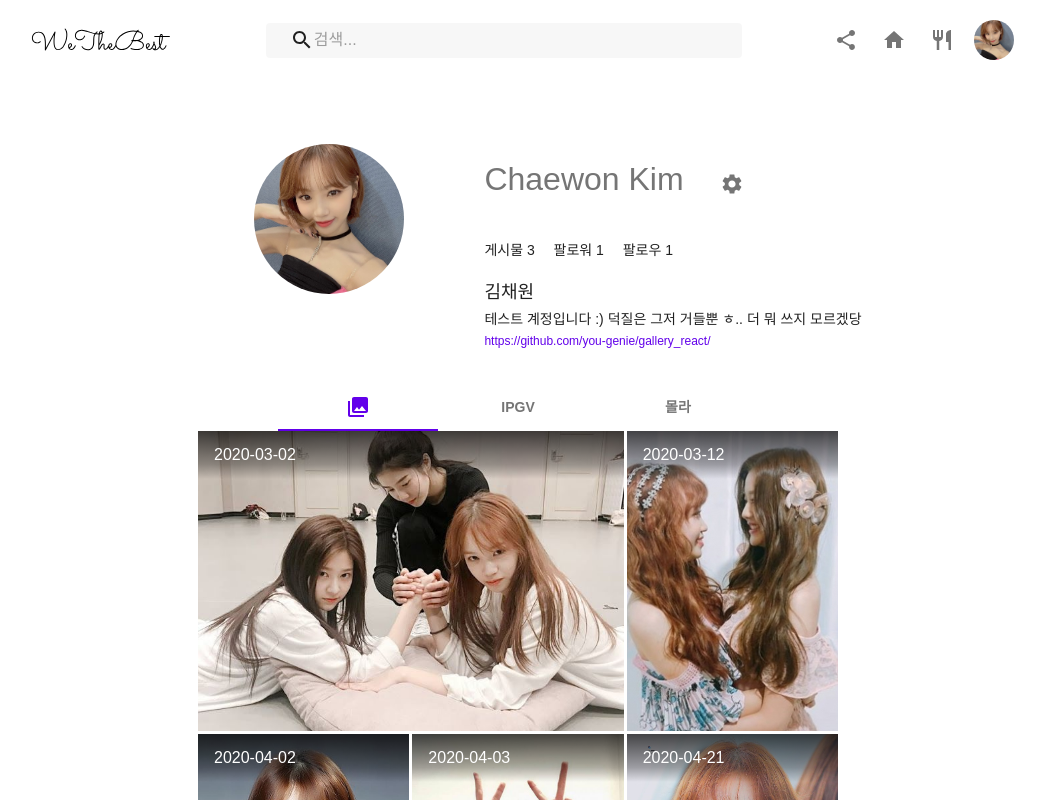
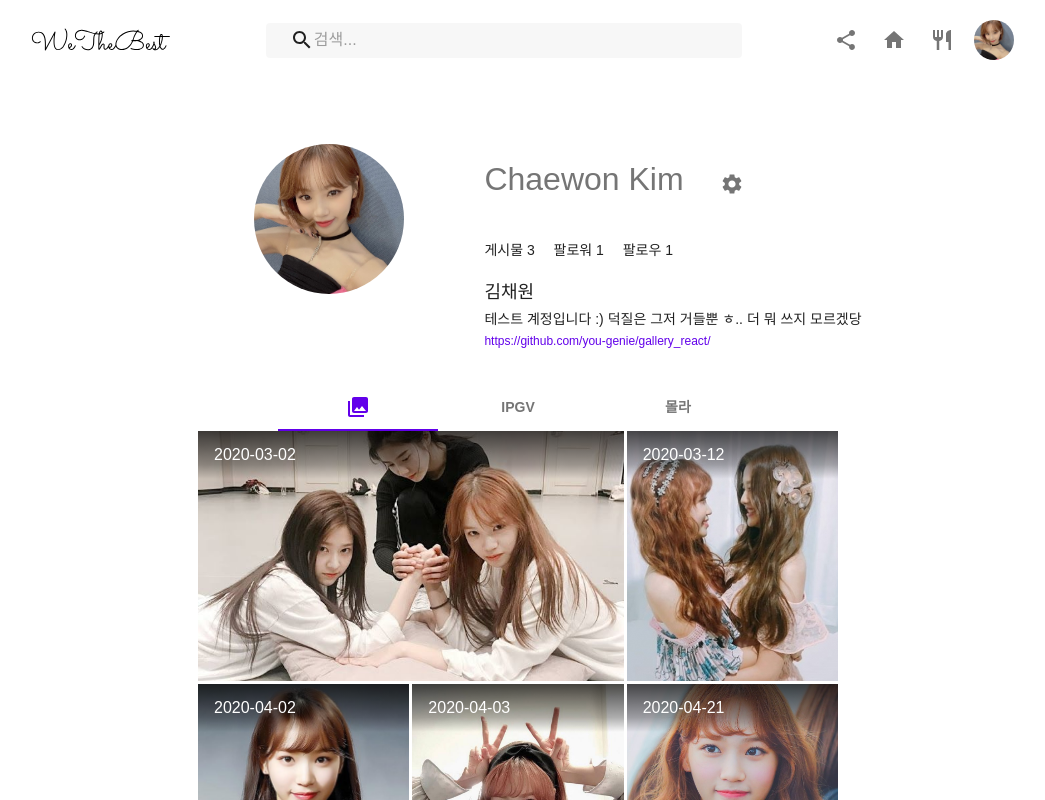
Before and after one commit to you-genie/formixmatch, a React (Create React App) app: page / in a window 1280 px wide. Shown: the top 800 px of the page, without its empty margins (122-1167 px from the left). Built offline with nearby package versions, Linux system fonts and the light colour scheme.

Commit message:
[#8] Changing the height of each images

```diff
--- a/src/modules/components/Gallery.js
+++ b/src/modules/components/Gallery.js
@@ -47,7 +47,7 @@ function GalleryPanel(props) {
                         sm={10}
                         lg={6} >
                         <GridList
-                            cellHeight={300}
+                            cellHeight={250}
                             spacing={3}
                             cols={3}
                             className={classes.gridList}>
```
